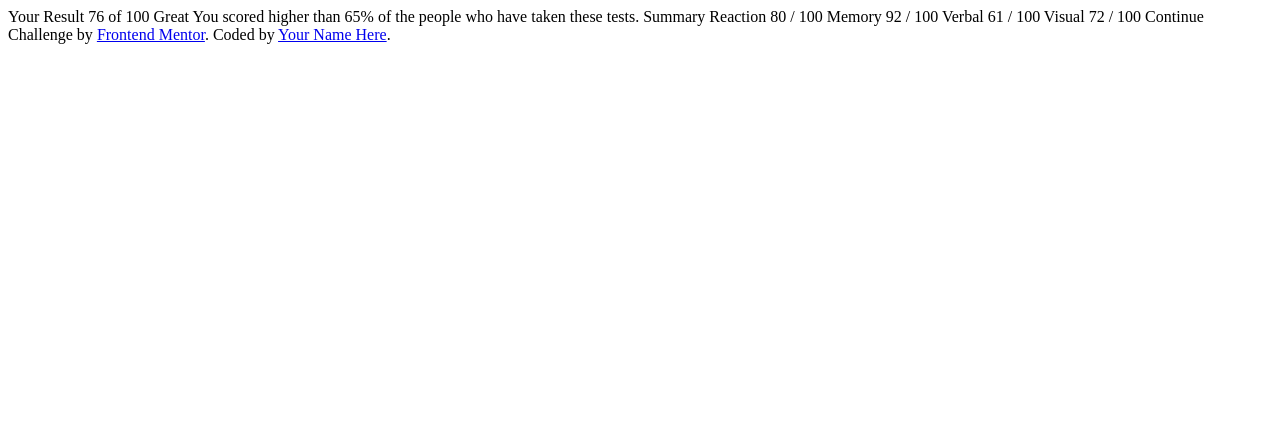
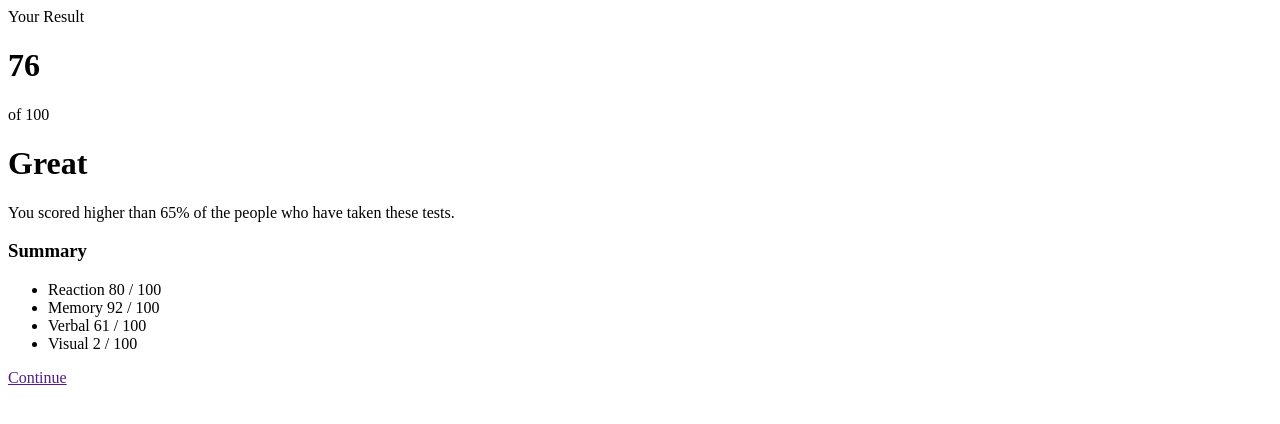
Before and after one commit to Dyego27/Results-summary-component, a plain HTML site: page index.html in a window 1280 px wide. Drawn offline with Linux system fonts and the light colour scheme.

Commit message:
esqueleto HTML feito

```diff
--- a/index.html
+++ b/index.html
@@ -2,40 +2,38 @@
 <html lang="en">
 <head>
   <meta charset="UTF-8">
-  <meta name="viewport" content="width=device-width, initial-scale=1.0"> <!-- displays site properly based on user's device -->
+  <meta name="viewport" content="width=device-width, initial-scale=1.0">
 
   <link rel="icon" type="image/png" sizes="32x32" href="./assets/images/favicon-32x32.png">
 
   <title>Frontend Mentor | Results summary component</title>
 </head>
 <body>
-
-  Your Result
-  76
-  of 100
-
-  Great
-  You scored higher than 65% of the people who have taken these tests.
-
-  Summary
-
-  Reaction
-  80 / 100
-
-  Memory
-  92 / 100
-
-  Verbal
-  61 / 100
-
-  Visual
-  72 / 100
-
-  Continue
-
-  <div class="attribution">
-    Challenge by <a href="https://www.frontendmentor.io?ref=challenge" target="_blank">Frontend Mentor</a>.
-    Coded by <a href="#">Your Name Here</a>.
+  <main class="main">
+    <div class="container1">
+      <div class="result">
+        <span>Your Result</span>
+      </div>
+      <div class="numero">
+        <h1>76</h1>
+        <p>of 100</p>
+      </div>
+      <div class="conteudo">
+        <h1>Great</h1>
+        <p> You scored higher than 65% of the people who have taken these tests.</p>
+      </div>
+    </div>
+    <div class="container2">
+      <h3>Summary</h3>
+      <ul class="lista">
+        <li>Reaction 80 / 100</li>
+        <li>Memory 92 / 100</li>
+        <li>Verbal 61 / 100</li>
+        <li>Visual 2 / 100</li>
+      </ul>
+      <a href="" class="btt">Continue</a>
+    </div>
+  </main>
   </div>
 </body>
 </html>
```
